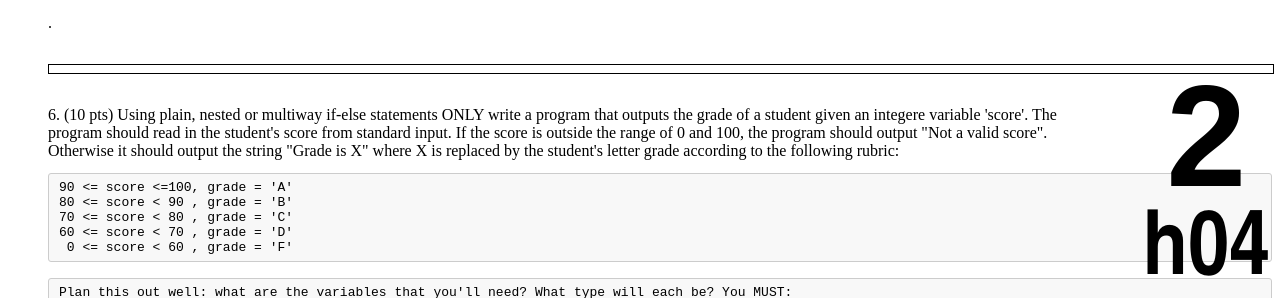
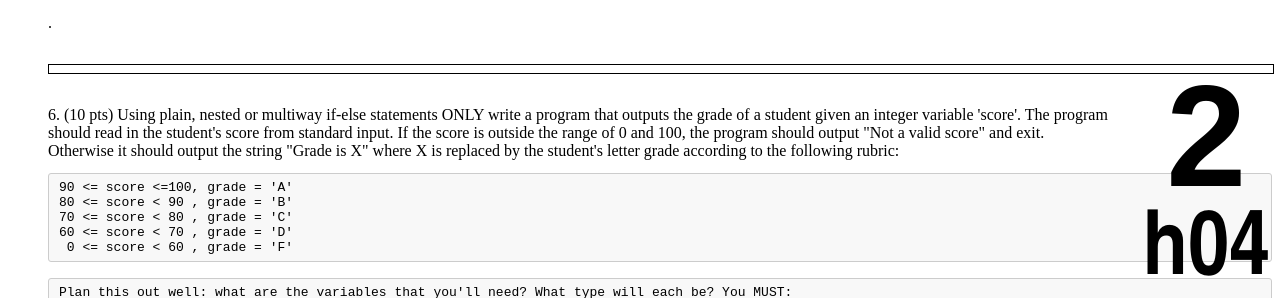
Before and after one commit to ucsb-cs32-s17/ucsb-cs32-s17.github.io, a Jekyll site: the page built from _hwk/h04.md, in a window 1280 px wide. Shown: the part 1540-1838 px from the top of the page. Built offline with Jekyll 4.4.1, drawn with Linux system fonts in a browser that asks for light colours.

Commit message:
hw 3 and hw 4

````diff
--- a/_hwk/h04.md
+++ b/_hwk/h04.md
@@ -76,7 +76,7 @@ while ( x = 2 && x <10 && x+=2) {
 <div style="margin-bottom:2em"></div>
 <!--Tag: plain, nested  and multiway if-else -->
 
-6.	(10 pts) Using plain, nested or multiway if-else statements ONLY write a program that outputs the grade of a student given an integere variable 'score'. The program should read in the student's score from standard input. If the score is outside the range of 0 and 100, the program should output "Not a valid score". Otherwise it should output the string "Grade is X" where X is replaced by the student's letter grade according to the following rubric:
+6.	(10 pts) Using plain, nested or multiway if-else statements ONLY write a program that outputs the grade of a student given an integer variable 'score'. The program should read in the student's score from standard input. If the score is outside the range of 0 and 100, the program should output "Not a valid score" and exit. Otherwise it should output the string "Grade is X" where X is replaced by the student's letter grade according to the following rubric:
 <div markdown="1">
 ```
 90 <= score <=100, grade = 'A'
````
